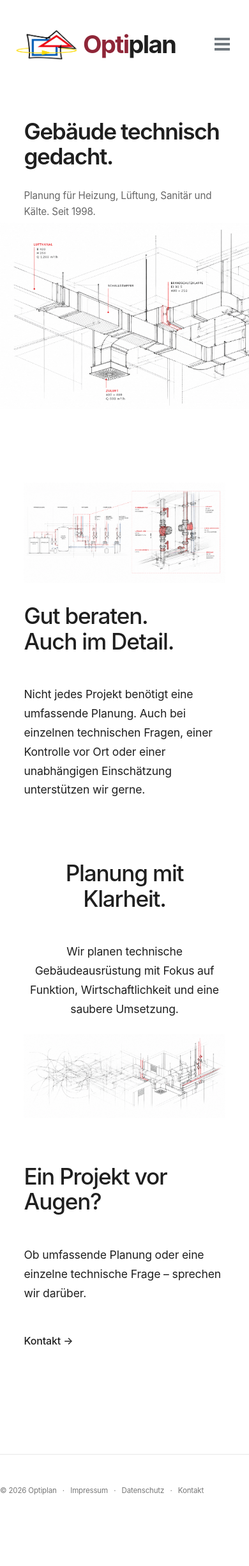
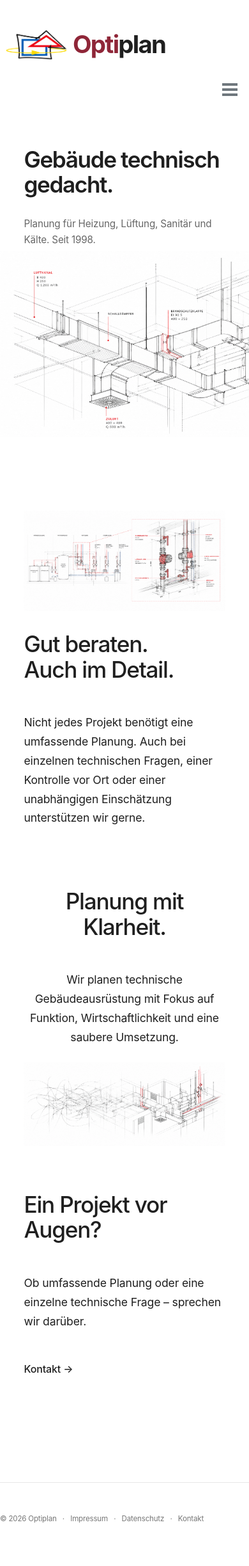
Before and after one commit to gryphiusodenhobler/www.optiplan.at, a Jekyll site: the page built from index.md, in a window 390 px wide. Shown: the whole page at 64% size. Built offline with Jekyll 4.4.1, drawn with Linux system fonts in a browser that asks for light colours; cached includes are drawn as plain includes; before the commit the page ends 2403 px from its top, so only the background shows below that.

Commit message:
Hauptnavigation mit aktiver Bordeauxlinie und klaren Abstaenden gestalten

```diff
--- a/_includes/masthead.html
+++ b/_includes/masthead.html
@@ -15,10 +15,13 @@
   <span class="logo-opti">Opti</span><span class="logo-plan">plan</span>
 </a>
         <ul class="visible-links">
+          {%- assign current_section = page.url | remove: 'index.html' | split: '/' | compact -%}
           {%- for link in site.data.navigation.main -%}
+            {%- assign link_section = link.url | remove: 'index.html' | split: '/' | compact -%}
             <li class="masthead__menu-item">
               <a
                 href="{{ link.url | relative_url }}"
+                {% if current_section[1] == link_section[1] and link_section[1] != nil %} aria-current="page"{% endif %}
                 {% if link.description %} title="{{ link.description }}"{% endif %}
                 {% if link.target %} target="{{ link.target }}"{% endif %}
               >{{ link.title }}</a>
--- a/_sass/optiplan.scss
+++ b/_sass/optiplan.scss
@@ -66,11 +66,6 @@ body {
 .masthead {
   border-bottom: 0;
   box-shadow: none;
-}
-
-.masthead__inner-wrap {
-  max-width: 1400px;
-  padding: 1.5rem 4rem;
 }
 
 .site-title {
@@ -201,9 +196,9 @@ body {
 }
 
 .masthead__inner-wrap {
-  max-width: 1400px;
+  max-width: 1240px;
   margin: 0 auto;
-  padding: 1.6rem 4rem;
+  padding: 1.6rem 70px;
 }
 
 .greedy-nav {
@@ -220,36 +215,114 @@ body {
 
 .greedy-nav .visible-links {
   margin-left: auto;
+  align-items: center;
 }
 
-.greedy-nav .visible-links a {
-  margin-left: 2.2rem;
-  padding: 0;
-  font-size: 0.82rem;
-  font-weight: 400;
-  color: #333;
-  transition: opacity 0.2s ease;
+.greedy-nav .visible-links .masthead__menu-item {
+  padding-inline-start: 36px;
 }
 
-.greedy-nav .visible-links a:hover {
-  color: #111;
-  opacity: 0.55;
+.greedy-nav .visible-links a,
+.greedy-nav .hidden-links a {
+  position: relative;
+  margin: 0;
+  padding: 12px 0;
+  font-size: 15px;
+  font-weight: 400;
+  line-height: 20px;
+  letter-spacing: 0;
+  color: #333;
+  transition: none;
 }
 
-.greedy-nav .visible-links a::before {
+.greedy-nav .visible-links a:hover,
+.greedy-nav .hidden-links a:hover {
+  color: #333;
+  background: transparent;
+  opacity: 1;
+}
+
+.greedy-nav .visible-links a::before,
+.greedy-nav .hidden-links a::before {
+  content: "";
+  display: block;
+  position: absolute;
+  inset-inline: 0;
+  bottom: 5px;
+  height: 2px;
+  width: auto;
+  background: #8f2638;
+  transform: none;
+  opacity: 0;
+  transition: none;
+}
+
+.greedy-nav .visible-links a:hover::before,
+.greedy-nav .visible-links a[aria-current]::before,
+.greedy-nav .visible-links a:focus-visible::before,
+.greedy-nav .hidden-links a:hover::before,
+.greedy-nav .hidden-links a[aria-current]::before,
+.greedy-nav .hidden-links a:focus-visible::before {
+  transform: none;
+  opacity: 1;
+}
+
+.greedy-nav .visible-links a:focus-visible,
+.greedy-nav .hidden-links a:focus-visible,
+.greedy-nav__toggle:focus-visible {
+  outline: 2px solid #8f2638;
+  outline-offset: -2px;
+}
+
+.greedy-nav .hidden-links {
+  padding: 8px 20px;
+  border: 0;
+  border-radius: 0;
+  box-shadow: none;
+}
+
+.greedy-nav .hidden-links::before,
+.greedy-nav .hidden-links::after {
   display: none;
+}
+
+.greedy-nav .hidden-links li {
+  padding: 0;
+  border: 0;
+}
+
+.greedy-nav .hidden-links a {
+  width: max-content;
+}
+
+.greedy-nav__toggle {
+  min-width: 44px;
+  min-height: 44px;
+}
+
+@media (max-width: 1024px) {
+  .masthead__inner-wrap { padding-inline: 32px; }
 }
 
 /* Mobil etwas kompakter */
 
 @media (max-width: 768px) {
   .masthead__inner-wrap {
-    padding: 1.25rem 1.5rem;
+    padding: 1.25rem 20px;
   }
 
   .greedy-nav .site-title {
     font-size: 0.9rem;
   }
+}
+
+/* Auf schmalen Geräten bleibt das Logo unverändert in einer eigenen Zeile. */
+@media (max-width: 480px) {
+  .masthead__inner-wrap { padding-inline: 8px; }
+  .greedy-nav { flex-wrap: wrap; }
+  .greedy-nav .site-title { flex-basis: 100%; margin-inline-end: 0; }
+  .greedy-nav .visible-links { flex-basis: 0; }
+  .greedy-nav__toggle { margin-inline-start: auto; }
 }
 /* OPTIPLAN LOGO */
 
```
